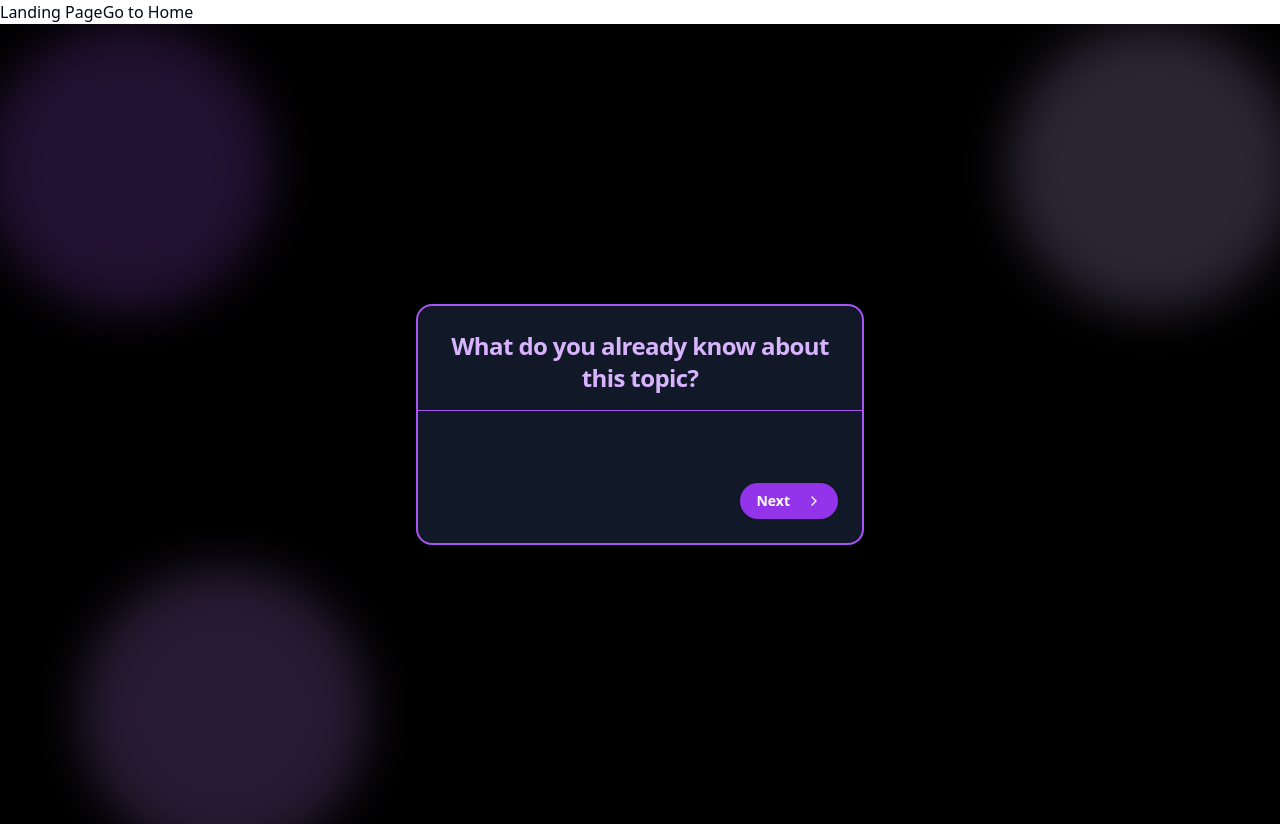
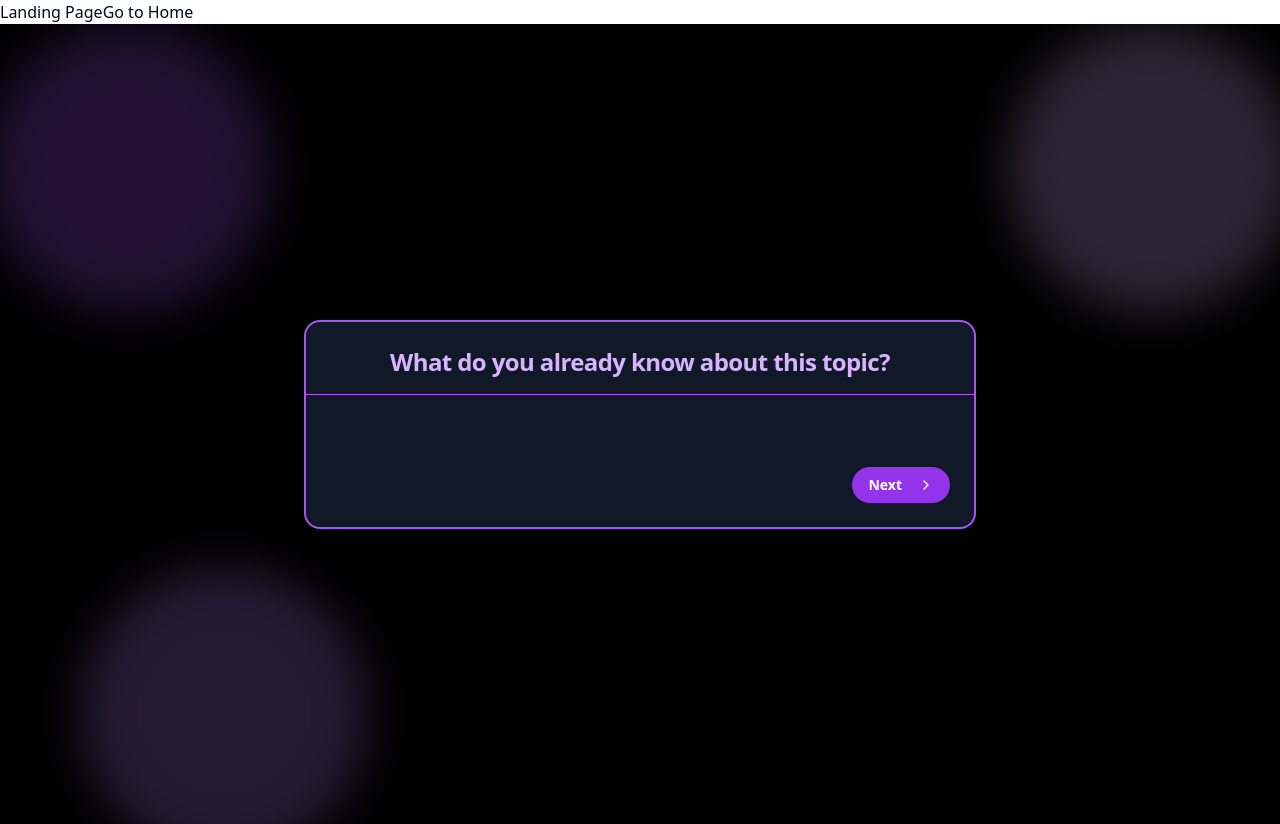
Before and after one commit to DIodide/MindBridge-front, a Next.js app: page /experience in a window 1280 px wide. Built offline with nearby package versions, Linux system fonts and the light colour scheme.

Commit message:
fix ui of checklist

```diff
--- a/src/components/experience.js
+++ b/src/components/experience.js
@@ -10,6 +10,7 @@ import { useEffect } from 'react'
 import { useSearchParams } from 'next/navigation'; // For Next.js App Router
 
 import useTopicsStore from '../store/topicsStore';
+import { motion } from 'framer-motion';
 
 export default function Experience() {
   const searchParams = useSearchParams();
@@ -45,20 +46,24 @@ export default function Experience() {
   }
 
   return (
-    <div className="min-h-screen bg-black p-4 flex items-center justify-center relative overflow-hidden">
+    <motion.div
+    initial={{ opacity: 0, y: 20 }}
+      animate={{ opacity: 1, y: 0 }}
+      transition={{ duration: 0.8, delay: 0.2 }}
+     className="min-h-screen bg-black p-10 flex items-center justify-center relative overflow-hidden">
       <div className="absolute inset-0 opacity-20">
         <div className="absolute top-0 -left-4 w-72 h-72 bg-purple-500 rounded-full mix-blend-multiply filter blur-xl animate-blob"></div>
         <div className="absolute top-0 -right-4 w-72 h-72 bg-purple-300 rounded-full mix-blend-multiply filter blur-xl animate-blob animation-delay-2000"></div>
         <div className="absolute -bottom-8 left-20 w-72 h-72 bg-purple-400 rounded-full mix-blend-multiply filter blur-xl animate-blob animation-delay-4000"></div>
       </div>
-      <Card className="w-full max-w-md mx-auto bg-gray-900 border-purple-500 border-2 rounded-2xl shadow-2xl transition-all duration-300 ease-in-out hover:shadow-purple-500/20 relative z-10">
+      <Card className="w-full max-w-2xl mx-auto bg-gray-900 border-purple-500 border-2 rounded-2xl shadow-2xl transition-all duration-300 ease-in-out hover:shadow-purple-500/20 relative z-10">
         <CardHeader className="border-b border-purple-500 pb-4">
           <CardTitle className="text-2xl font-extrabold text-center text-purple-300 tracking-tight">
             What do you already know about this topic?
           </CardTitle>
         </CardHeader>
         <CardContent className="mt-6">
-          <ul className="space-y-5">
+          <ul className="grid grid-cols-1 md:grid-cols-2 lg:grid-cols-3 gap-4">
             {checklist.map(item => (
               <li key={item.id} className="flex items-center space-x-3 group">
                 <div className="relative">
@@ -95,6 +100,6 @@ export default function Experience() {
           </Link>
         </CardFooter>
       </Card>
-    </div>
+    </motion.div>
   )
 }
```
